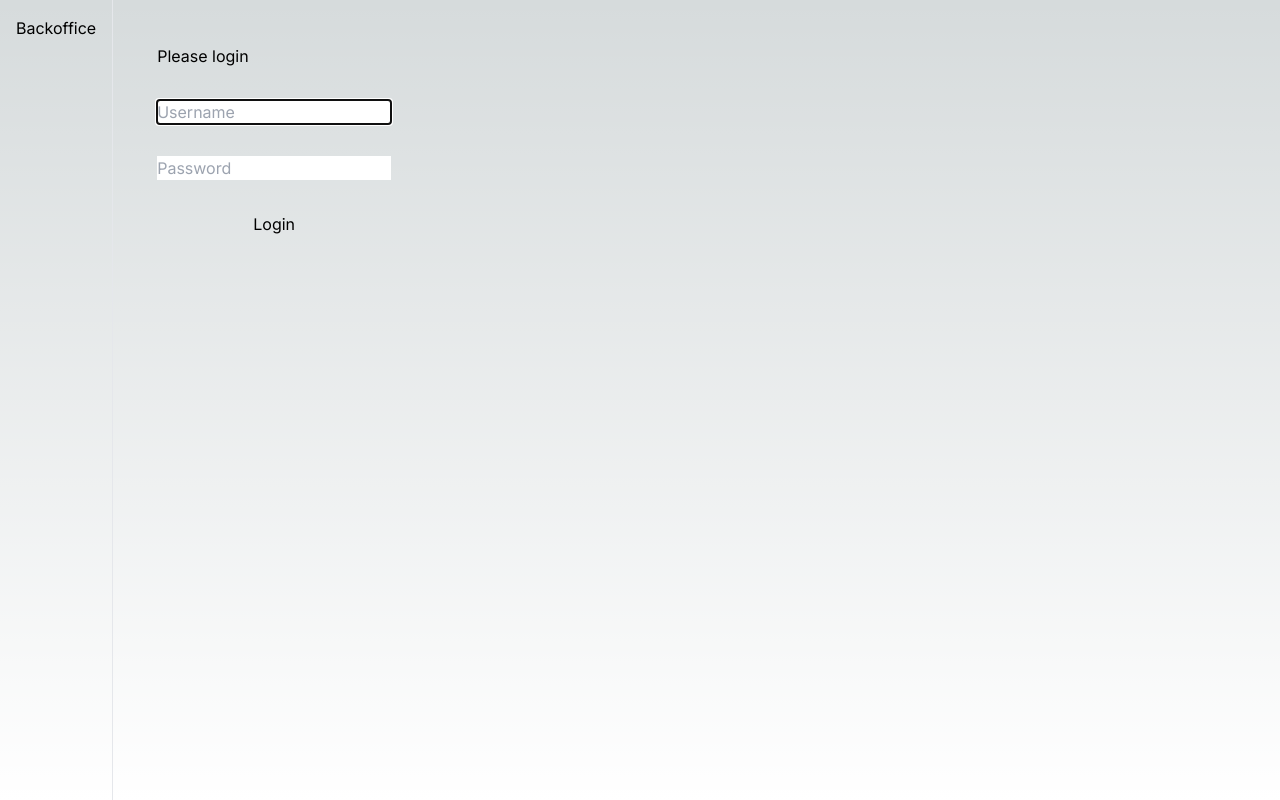
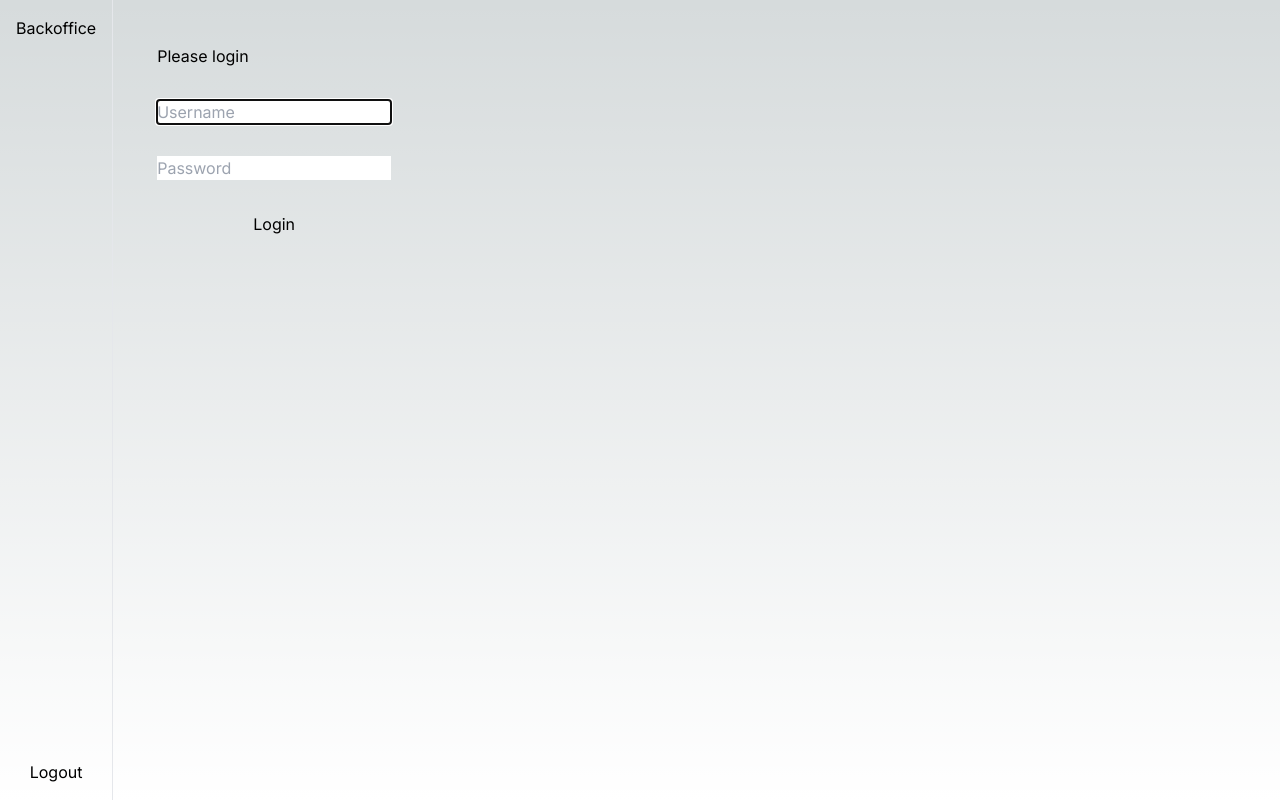
Before and after one commit to EricEchemane/user-permission-management, a Next.js app: page /login in a window 1280 px wide. Built offline with nearby package versions, Linux system fonts and the light colour scheme; no server answers; the database is empty.

Commit message:
Fix data not refresh after successful login, added logout

```diff
--- /dev/null
+++ b/src/app/Logout.tsx
@@ -0,0 +1,11 @@
+'use client';
+
+import { signOut } from 'next-auth/react';
+
+export default function LogoutButton() {
+  return (
+    <button className='mt-auto' onClick={() => signOut()}>
+      Logout
+    </button>
+  );
+}
--- a/src/app/Sidebar.tsx
+++ b/src/app/Sidebar.tsx
@@ -1,11 +1,12 @@
 import { EPermissions } from '@/constants/permissions';
 import Link from 'next/link';
+import LogoutButton from './Logout';
 
 export default function Sidebar(props: { permissions: string[] }) {
   const permissions = new Set(props.permissions);
 
   return (
-    <aside className='p-4 border-r h-screen'>
+    <aside className='p-4 border-r h-screen flex flex-col'>
       <h2 className='mb-7'>Backoffice</h2>
       <ul className='space-y-2 grid'>
         {permissions.has(EPermissions.BankRead) && (
@@ -21,6 +22,7 @@ export default function Sidebar(props: { permissions: string[] }) {
           <Link href={'/roles'}> Roles </Link>
         )}
       </ul>
+      <LogoutButton />
     </aside>
   );
 }
--- a/src/app/layout.tsx
+++ b/src/app/layout.tsx
@@ -3,6 +3,7 @@ import { prisma } from '@/prisma';
 import type { Metadata } from 'next';
 import { Inter } from 'next/font/google';
 import Sidebar from './Sidebar';
+import { getServerSession } from 'next-auth';
 
 const inter = Inter({ subsets: ['latin'] });
 
@@ -12,8 +13,11 @@ export const metadata: Metadata = {
 };
 
 async function getPermissions(): Promise<string[]> {
+  const session = await getServerSession();
+  if (!session?.user?.name) return [];
+
   const user = await prisma.user.findUnique({
-    where: { username: 'enginex' },
+    where: { username: session.user.name },
     include: {
       role: {
         include: {
--- a/src/app/login/page.tsx
+++ b/src/app/login/page.tsx
@@ -1,11 +1,10 @@
 'use client';
 
 import { signIn } from 'next-auth/react';
-import { useRouter, useSearchParams } from 'next/navigation';
+import { useSearchParams } from 'next/navigation';
 import { ElementRef, FormEvent, useRef, useState } from 'react';
 
 export default function LoginPage() {
-  const router = useRouter();
   const searchParams = useSearchParams();
 
   const [isLoading, setIsLoading] = useState(false);
@@ -29,7 +28,7 @@ export default function LoginPage() {
     }
 
     const redirectTo = searchParams.get('redirect-to') ?? '/';
-    router.replace(redirectTo);
+    window.location.href = window.location.origin + redirectTo;
   }
   return (
     <form onSubmit={login} className='max-w-sm m-auto p-7 grid gap-8'>
```
